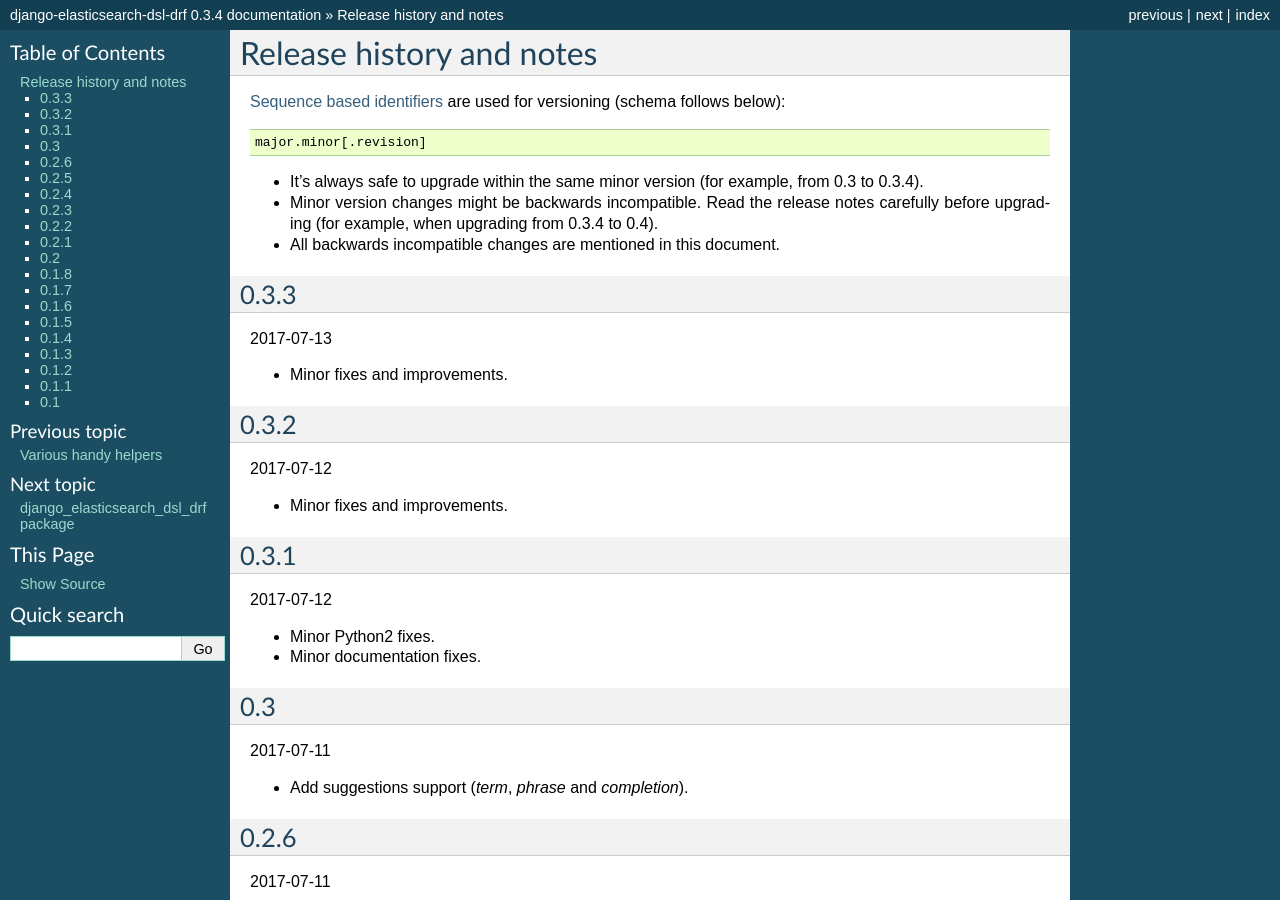
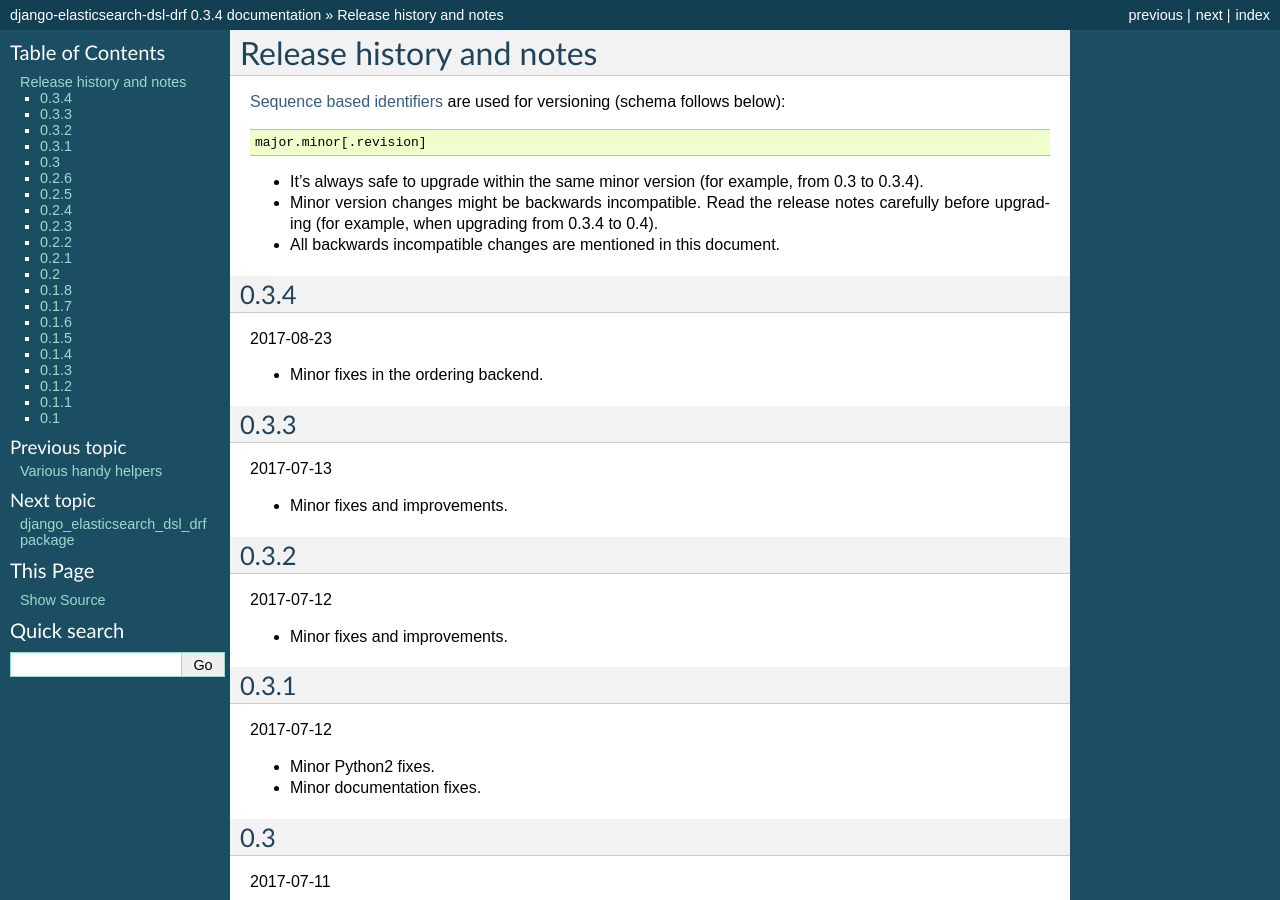
Before and after one commit to bioc7771/django-elasticsearch-dsl-drf, a Sphinx documentation site: the page built from docs/changelog.rst, in a window 1280 px wide and 900 px high. Built offline with Sphinx 7.4.7, drawn with Linux system fonts in a browser that asks for light colours; pages that are not in the unit, such as notebooks, are missing from menus.

Commit message:
docs updated

```diff
--- a/docs/changelog.rst
+++ b/docs/changelog.rst
@@ -14,6 +14,12 @@
   release notes carefully before upgrading (for example, when upgrading from
   0.3.4 to 0.4).
 - All backwards incompatible changes are mentioned in this document.
+
+0.3.4
+-----
+2017-08-23
+
+- Minor fixes in the ordering backend.
 
 0.3.3
 -----
```
